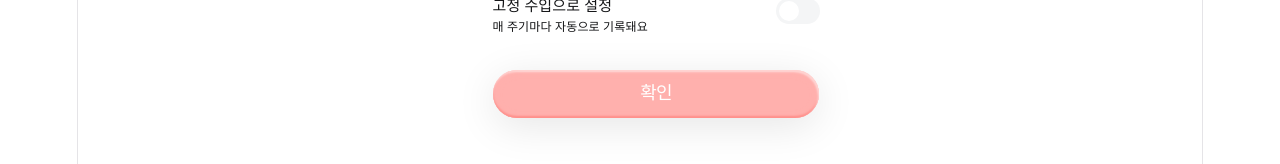
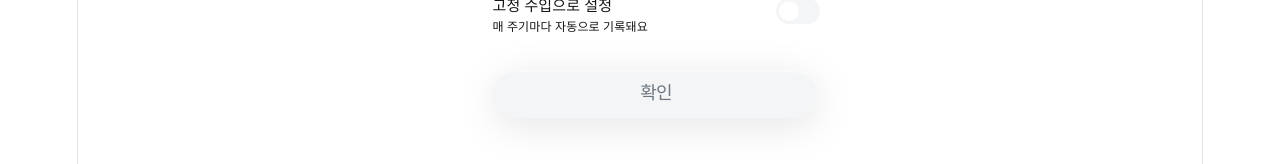
Before and after one commit to Yoojin-J/lagom_front, a React (Vite) app in the folder l_front/: page /expense in a window 1280 px wide. Shown: the part 518-682 px from the top of the page. Built offline with nearby package versions, Linux system fonts and the light colour scheme; no server answers; sample sign-in values are in the browser's storage; a web font is replaced by a local one.

Commit message:
amount가 비거나, category가 NONE 일 때 확인 버튼 disable

```diff
--- a/l_front/src/features/expense/ExpensePage.jsx
+++ b/l_front/src/features/expense/ExpensePage.jsx
@@ -72,6 +72,7 @@ const ExpensePage = () => {
   });
   const [isModalOpen, setIsModalOpen] = useState(false);
   const [preEva, setPreEva] = useState(null);
+  const [disable, setDisable] = useState(true);
 
 
   // 거래유형에 따른 카테고리 목록
@@ -169,6 +170,13 @@ const ExpensePage = () => {
     console.log("editData => formData:", formData);
   }, [editData, isEditMode, isReEva]);
 
+  useEffect(() => {
+    if(formData.amount == '' || formData.category == 'NONE') {
+      setDisable(true);
+    } else {
+      setDisable(false);
+    }
+  }, [formData.category, formData.amount]);
 
   // 카테고리와 내역명 옆 아이콘 동기화
   const targetCategory = useMemo(() => {
@@ -353,7 +361,8 @@ const ExpensePage = () => {
         </div>
         <button
           type='submit'
-          className='submit-btn'
+          className={`submit-btn ${disable ? 'disable' : ''}`}
+          disabled={disable}
           onClick={handleSubmit}
         >
           확인
--- a/l_front/src/features/expense/styles/ExpensePage.css
+++ b/l_front/src/features/expense/styles/ExpensePage.css
@@ -775,6 +775,14 @@ input:focus+.clear {
     letter-spacing: -0.8px;
 }
 
+.submit-btn.disable {
+    background: var(--Gray-5, #F4F5F6);
+    /* Button 3D */
+    box-shadow: 0 1px 8px 0 var(--Primary-30, #F4F5F6) inset, -1px 2px 2px 0 var(--Primary-0, #FFF) inset, 0 -2px 2px 0 var(--Primary-50, #F4F5F6) inset, 0 8px 40px 0 var(--Alpha-Black-10, rgba(0, 0, 0, 0.10));
+
+    color: var(--Gray-60, #6D7882);
+}
+
 .input-content>div {
     width: 100%;
 }
```
